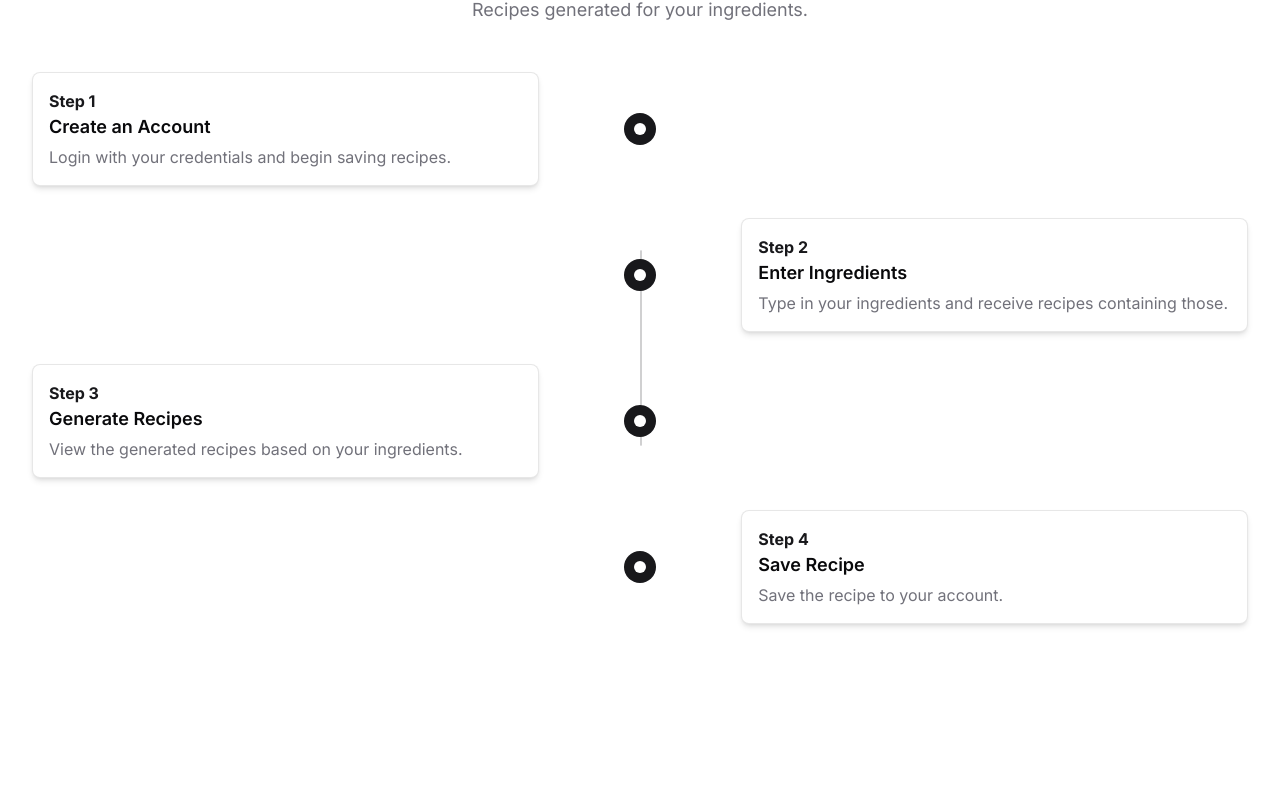
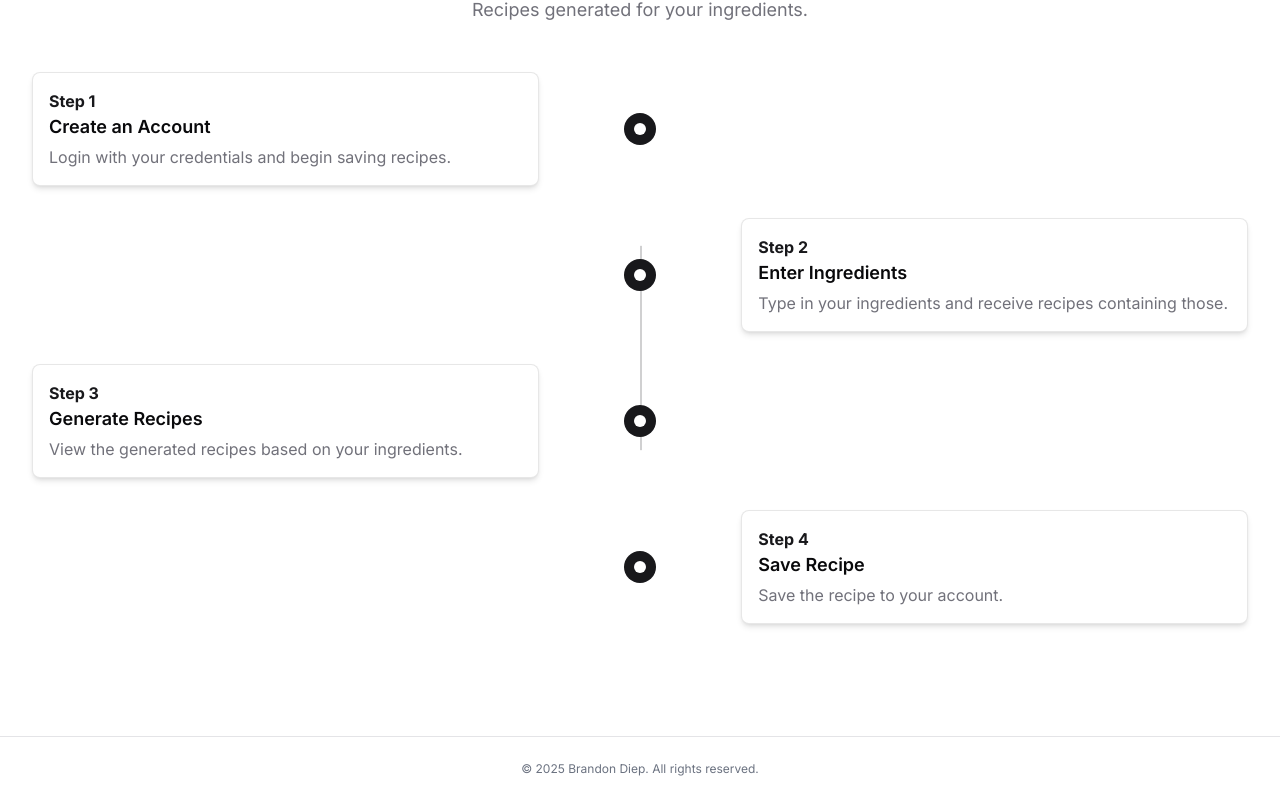
Before and after one commit to BrandonTDiep/PlatePilot, a Next.js app: page / in a window 1280 px wide. Shown: the part 865-1666 px from the top of the page. Before the commit the page ends 1601 px from the top, so only its background shows below. Built offline with nearby package versions, Linux system fonts and the light colour scheme; no server answers.

Commit message:
added 'Footer' component

```diff
--- a/app/(main)/layout.tsx
+++ b/app/(main)/layout.tsx
@@ -1,4 +1,5 @@
 import Navbar from '@/components/navbar';
+import Footer from '@/components/footer';
 
 interface MainLayoutProps {
   children: React.ReactNode;
@@ -6,14 +7,10 @@ interface MainLayoutProps {
 
 export default function MainLayout({ children }: MainLayoutProps) {
   return (
-    <div>
+    <div className="flex flex-col min-h-screen">
       <Navbar />
-      {children}
-      {/* <footer className="border-t">
-        <div className="container flex flex-col gap-2 sm:flex-row py-6 w-full shrink-0 items-center justify-center px-4 md:px-6 mx-auto">
-          <p className="text-xs text-gray-500 dark:text-gray-400">© {new Date().getFullYear()} Brandon Diep. All rights reserved.</p>
-        </div>
-      </footer> */}
+      <div className="flex-grow">{children}</div>
+      <Footer />
     </div>
   );
 }
--- a/app/(protected)/layout.tsx
+++ b/app/(protected)/layout.tsx
@@ -1,4 +1,5 @@
 import Navbar from '@/components/navbar';
+import Footer from '@/components/footer';
 
 interface ProtectedLayoutProps {
   children: React.ReactNode;
@@ -6,9 +7,12 @@ interface ProtectedLayoutProps {
 
 const ProtectedLayout = ({ children }: ProtectedLayoutProps) => {
   return (
-    <div className="h-full w-full flex flex-col gap-y-10 items-center justify-center">
+    <div className="flex flex-col min-h-screen">
       <Navbar />
-      {children}
+      <div className="h-full w-full flex flex-grow flex-col gap-y-10 items-center mt-16">
+        {children}
+      </div>
+      <Footer />
     </div>
   );
 };
--- /dev/null
+++ b/components/footer.tsx
@@ -0,0 +1,11 @@
+export default function Footer() {
+  return (
+    <footer className="border-t">
+      <div className="container flex flex-col gap-2 sm:flex-row py-6 w-full shrink-0 items-center justify-center px-4 md:px-6 mx-auto">
+        <p className="text-xs text-gray-500 dark:text-gray-400">
+          © {new Date().getFullYear()} Brandon Diep. All rights reserved.
+        </p>
+      </div>
+    </footer>
+  );
+}
```
